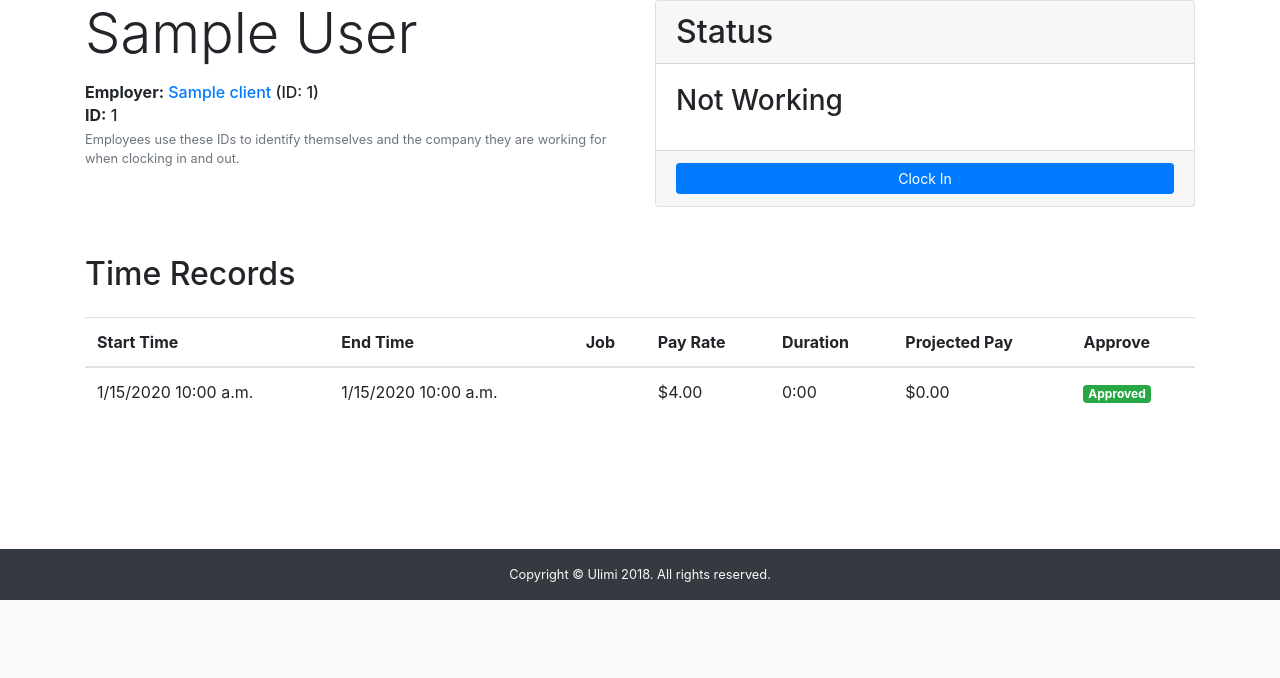
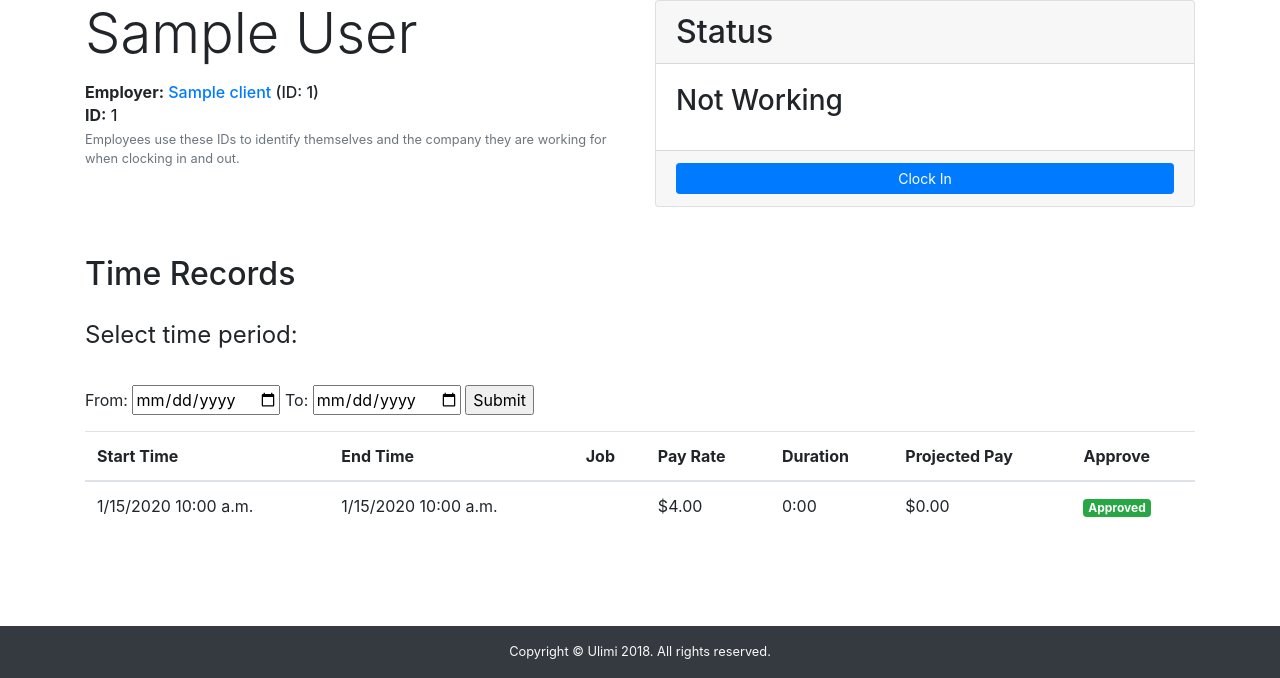
Before and after one commit to comp523-jarvis/timetracker-web, a Django app: a page that uses timetracker/vms/templates/vms/employee-detail.html in a window 1280 px wide. Shown: the part 200-878 px from the top of the page. Before the commit the page ends 800 px from the top, so only its background shows below. Run offline with Django 3.2, Linux system fonts and the light colour scheme; a user stored in the database is signed in; tables that the repository leaves empty hold one stand-in row (values such as "Sample post"); data that the repository does not hold is empty; some libraries are stand-ins or nearby versions.

Commit message:
Added time record range selectors to the employee detail view

```diff
--- a/timetracker/vms/templates/vms/employee-detail.html
+++ b/timetracker/vms/templates/vms/employee-detail.html
@@ -61,7 +61,19 @@
 
   <section class="my-5">
     <h2 class="mb-4">Time Records</h2>
-    {% if employee.time_records.all %}
+    <p>
+     <form method="GET">
+        <legend>Select time period:</legend>
+        <br>
+        From:
+        <input id="start_date" type="date" name="start_date" value="{{start_date|date:"d/m/Y"}}">
+        To:
+        <input id="end_date" type="date" name="end_date" value="{{end_date|date:"d/m/Y"}}">
+        <input type="submit">
+      </form>
+    </p>
+
+    {% if shown_time_records %}
       <table class="table">
         <thead>
           <tr>
@@ -79,7 +91,7 @@
           </tr>
         </thead>
         <tbody>
-          {% for record in employee.time_records.all|dictsortreversed:'time_start' %}
+          {% for record in shown_time_records|dictsortreversed:'time_start' %}
             <tr>
               <td>{{ record.time_start|date:'n/j/Y g:i a' }}</td>
               <td>
--- a/timetracker/vms/views.py
+++ b/timetracker/vms/views.py
@@ -477,11 +477,27 @@ class EmployeeDetailView(LoginRequiredMixin, generic.DetailView):
     def get_context_data(self, **kwargs):
         context = super().get_context_data(**kwargs)
 
+        start_date = self.request.GET.get('start_date')
+        end_date = self.request.GET.get('end_date')
+
+        shown_time_records = self.object.time_records.all()
+
+        if start_date:
+            shown_time_records = shown_time_records.filter(
+                time_start__gte=start_date,
+            )
+        if end_date:
+            if start_date and end_date < start_date:
+                end_date = start_date
+            shown_time_records = shown_time_records.filter(
+                time_end__lte=end_date,
+            )
+
         open_time_record = self.object.time_records.filter(
             time_end=None,
         ).first()
+
         context['open_time_record'] = open_time_record
-
         context['is_employee'] = self.object.user == self.request.user
 
         is_client_admin = models.ClientAdmin.objects.filter(
@@ -490,17 +506,19 @@ class EmployeeDetailView(LoginRequiredMixin, generic.DetailView):
         ).exists()
         context['is_client_admin'] = is_client_admin
 
-        unapproved_count = self.object.time_records.filter(
+        unapproved_count = shown_time_records.filter(
             approval=None,
         ).exclude(
             time_end=None,
         ).count()
         context['unapproved_count'] = unapproved_count
 
-        seconds_worked = self.object.total_time
+        seconds_worked = shown_time_records.total_time().total_seconds()
         seconds_worked = time_utils.round_time_worked(seconds_worked)
         total_hours = seconds_worked / (60 * 60)
         context['total_hours'] = total_hours
+
+        context['shown_time_records'] = shown_time_records
 
         return context
 
```
Also changed, not shown: timetracker/vms/test/views/test_employee_detail_view.py (+48 -0 lines).
